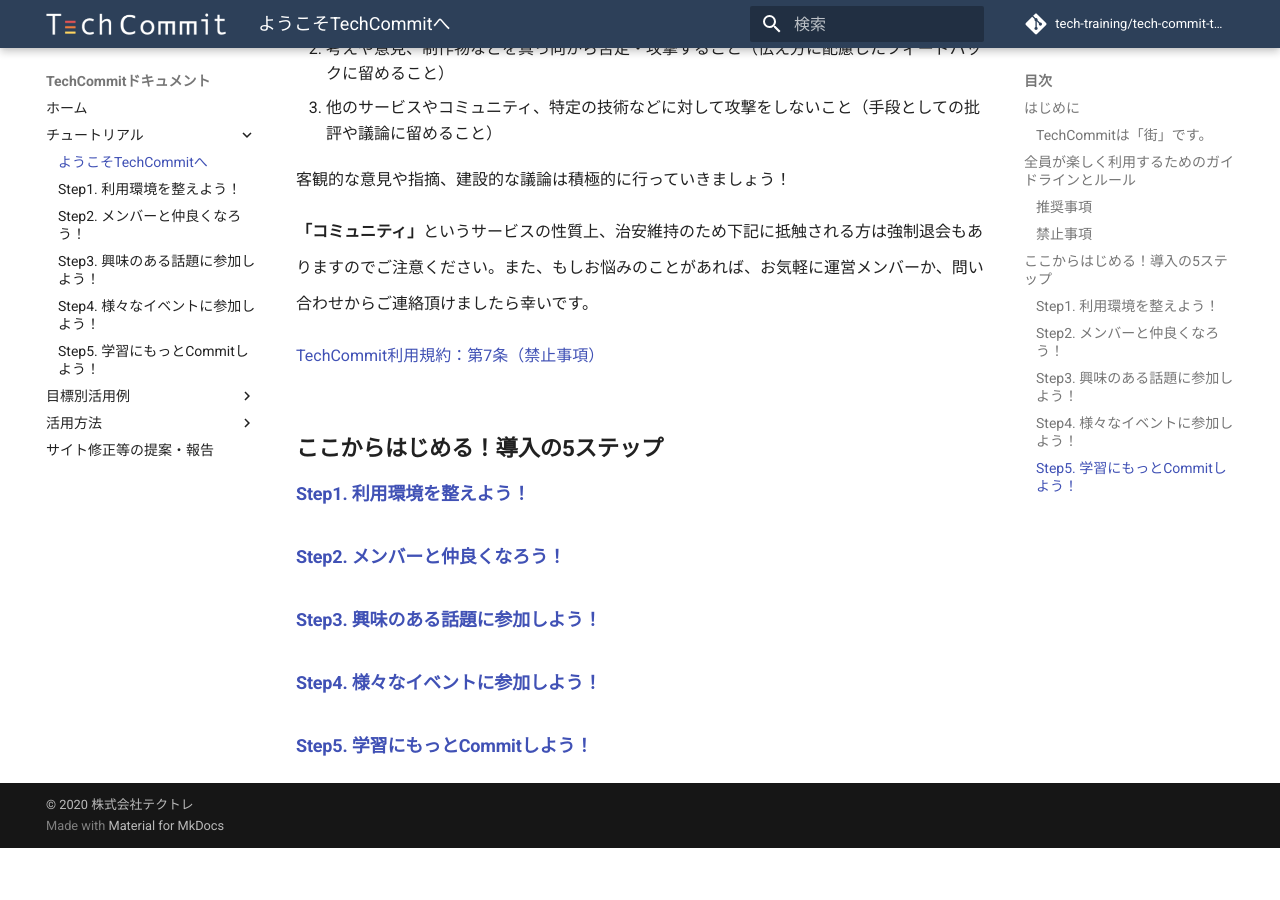
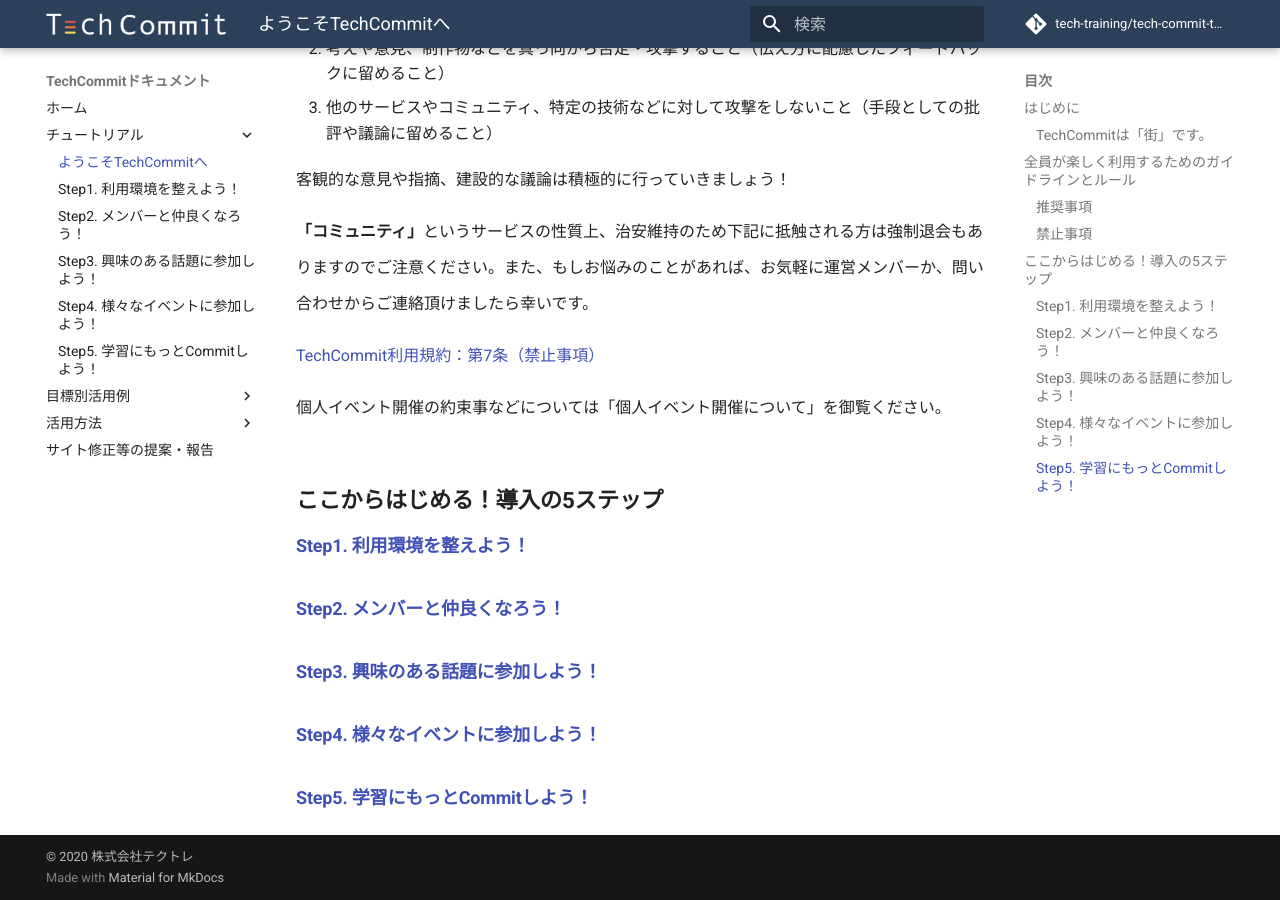
Before and after one commit to tech-training/tech-commit-doc, an MkDocs documentation site: the page built from docs/tutorial/about.md, in a window 1280 px wide and 900 px high, scrolled down 2005 px. Built offline with MkDocs 1.6.1 and Material for MkDocs 9.7.7, drawn with Linux system fonts in a browser that asks for light colours; comment, search, counter and statistics services are not loaded; before the commit the page ends 2853 px from its top, so only the background shows below that.

Commit message:
「ようこそTechCommitへ」のページに『個人イベント開催の約束事などについては「個人イベント開催について」を御覧ください。』という文章を付け加えました

```diff
--- a/docs/tutorial/about.md
+++ b/docs/tutorial/about.md
@@ -48,6 +48,8 @@
 
 [TechCommit利用規約：第7条（禁止事項）](https://github.com/tech-training/tech_commit-terms_of_service#%E7%AC%AC7%E6%9D%A1%E7%A6%81%E6%AD%A2%E4%BA%8B%E9%A0%85)
 
+個人イベント開催の約束事などについては「個人イベント開催について」を御覧ください。
+
 ## ここからはじめる！導入の5ステップ
 
 ### [Step1. 利用環境を整えよう！](../preparation)
```
